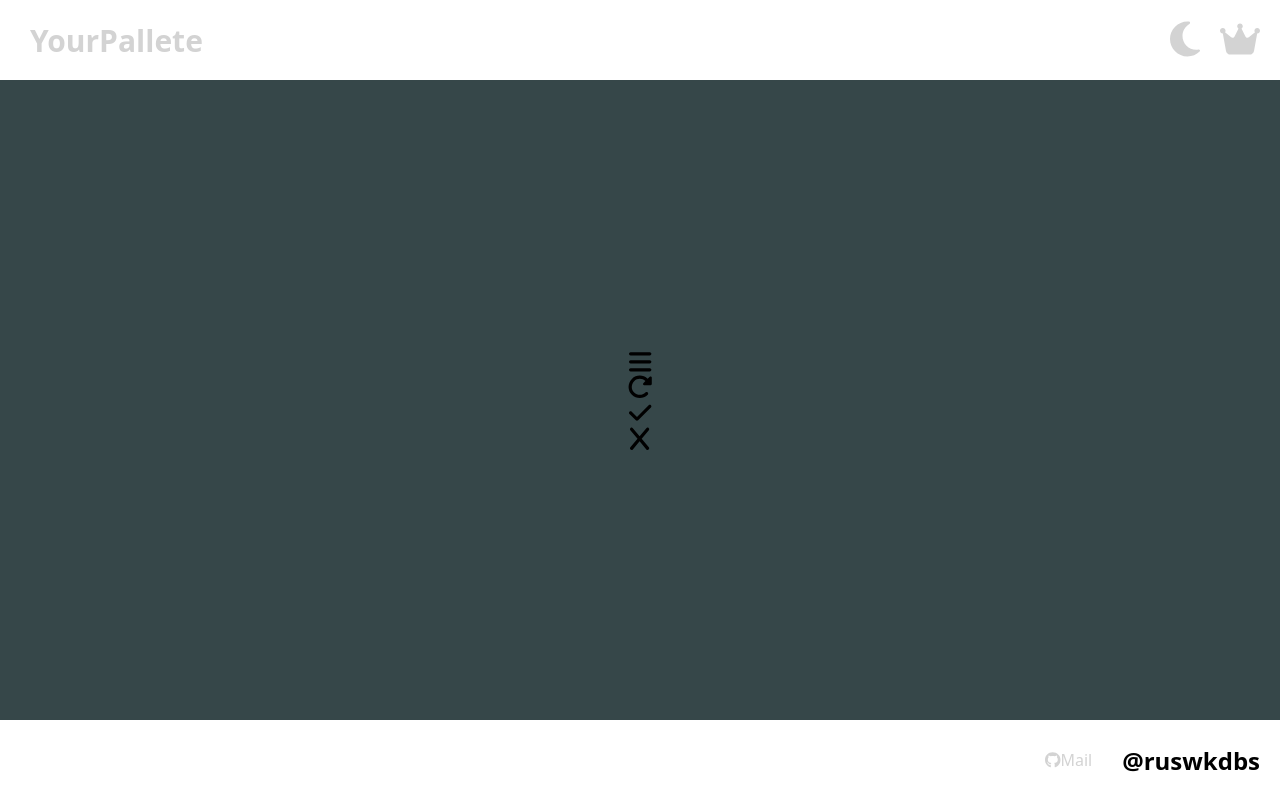
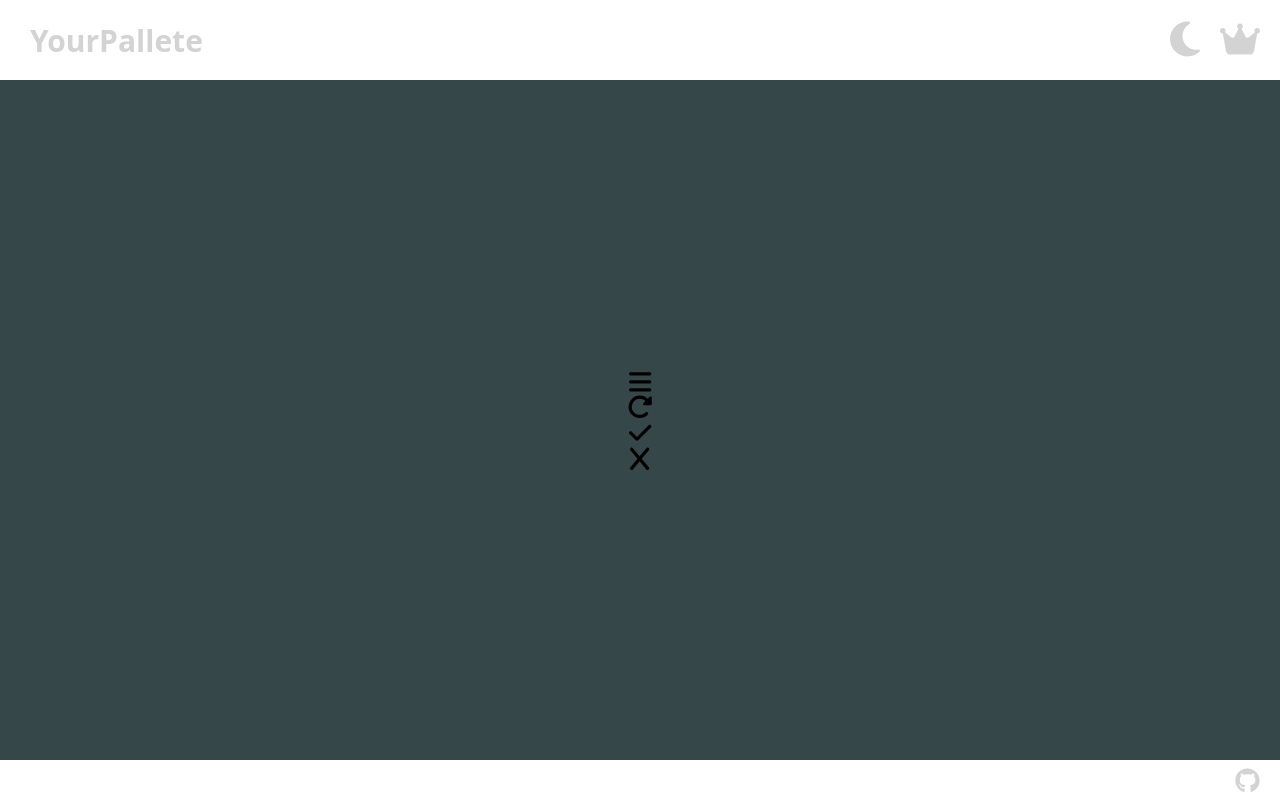
Before and after one commit to SugarSyrup/yourPalette, a React (Create React App) app: page / in a window 1280 px wide. Built offline with nearby package versions, Linux system fonts and the light colour scheme.

Commit message:
수정: footer 불필요한 요소 삭제 및 정리

```diff
--- a/src/Components/Footer.tsx
+++ b/src/Components/Footer.tsx
@@ -4,9 +4,9 @@ import styled from 'styled-components';
 import {FontAwesomeIcon} from "@fortawesome/react-fontawesome";
 import { faGithub } from '@fortawesome/free-brands-svg-icons';
 
-const Container = styled.footer`
+const FooterContainer = styled.footer`
     width:100vw;
-    height:10vh;
+    height:5vh;
     margin:0;
 
     transition:0.5s;
@@ -17,34 +17,23 @@ const Container = styled.footer`
     justify-content:flex-end;
     align-items: center;
 
+    svg{
+        width:25px;
+        height:25px;
+        margin-right:20px;
+    }
 `;
 
-const MadeBy = styled.span`
-    margin-right:20px;
-    margin-left:30px;
-    font-size:24px;
-    font-weight:bolder;
-
-    color:${(props) => props.theme.textColorP};
-    cursor:pointer;
-`;
-
-const LinkIcon = styled.div`
-
-`;
 
 const Footer = () => {
-    const onClickGit = (event:React.MouseEvent<HTMLSpanElement>) => {
-        window.location.href = "https://naver.com";
+    const onClickGit = (event:React.MouseEvent<HTMLOrSVGElement>) => {
+        window.location.href = "https://github.com/SugarSyrup";
     }
+
     return(
-        <Container>
-            <LinkIcon>
-                <FontAwesomeIcon icon={faGithub} />
-            </LinkIcon>
-            <LinkIcon>Mail</LinkIcon>
-            <MadeBy onClick={onClickGit}>@ruswkdbs</MadeBy>
-        </Container>
+        <FooterContainer>
+            <FontAwesomeIcon icon={faGithub} onClick={onClickGit}/>
+        </FooterContainer>
     );
 }
 
--- a/src/Components/Main.tsx
+++ b/src/Components/Main.tsx
@@ -4,7 +4,7 @@ import styled from 'styled-components';
 import Color from './Color';
 
 const Container = styled.div`
-    height: 80vh;
+    height: 85vh;
     width:100vw;
     margin:0;
 `;
```
Also changed, not shown: src/Components/FooterStyle.ts (added).
